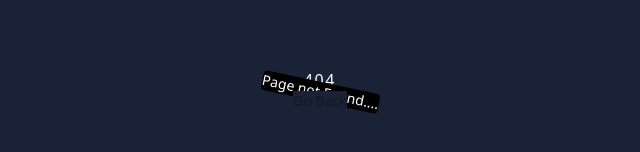
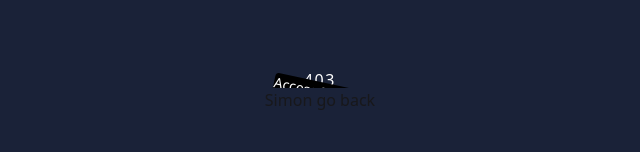
Before and after one commit to Suraj-Nagar/LMS-FRONTEND, a React (Vite) app: page /denied in a window 1280 px wide. Before the commit this address had no page. Shown: the part 308-460 px from the top of the page, without its empty margins (320-960 px from the left). Built offline with nearby package versions, Linux system fonts and the light colour scheme.

Commit message:
added denied page

```diff
--- a/src/App.jsx
+++ b/src/App.jsx
@@ -9,6 +9,7 @@
 import Login from './Pages/Login';
 import CourseList from './Pages/Course/CourseLIst';
 import Contact from './Pages/Contact';
+import Denied from './Pages/Denied';
 
 function App() {
   return (
@@ -17,11 +18,12 @@
       <Routes>
         <Route path="/" element={<HomePage />} />
         <Route path="/about" element={<AboutUs />} />
-        <Route path="/login" element={<Login/>}></Route>
-        <Route path="/signup" element={<Signup/>}></Route>
-        <Route path="/courses" element={<CourseList/>}></Route>
-         <Route path="/contact" element={<Contact/>}></Route>
-        <Route path='*' element={<NotFound/>}></Route>
+        <Route path="/login" element={<Login />}></Route>
+        <Route path="/signup" element={<Signup />}></Route>
+        <Route path="/courses" element={<CourseList />}></Route>
+        <Route path="/contact" element={<Contact />}></Route>
+        <Route path="/denied" element={<Denied />}></Route>
+        <Route path='*' element={<NotFound />}></Route>
 
       </Routes>
     </>
--- /dev/null
+++ b/src/Pages/Denied.jsx
@@ -0,0 +1,16 @@
+import { useNavigate } from "react-router-dom";
+
+function Denied() {
+    const navigate = useNavigate();
+    return (
+
+        <main className="h-screen w-full flex flex-col justify-center items-center bg-[#1A2238]">
+            <h1 className="text-9xl font-extrabold text-white tracking-widest" >403</h1>
+            <div className="bg-black text-white px-2 text-sm rounded rotate-12  absolute">Access Denied</div>
+            <button className="mt-5" onClick={() => navigate(-1)}>
+                <span className="relative block px-8 py-3 bg-[#1A2238] border border-current  ">Simon go back</span></button>
+        </main>
+
+    )
+}
+export default Denied;
```
